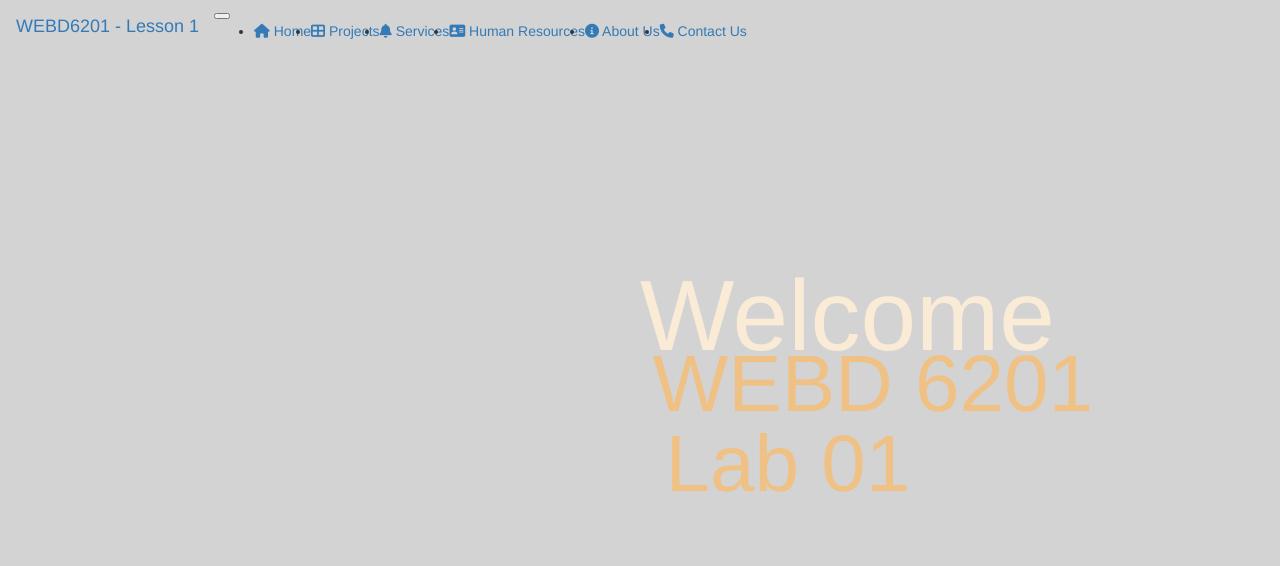
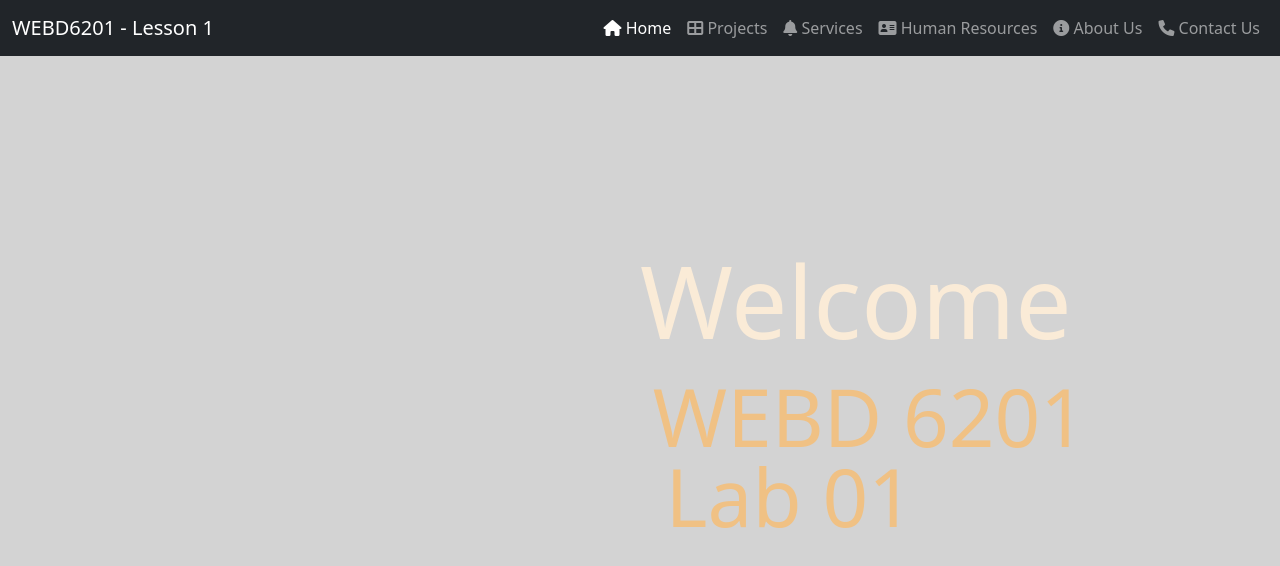
Before and after one commit to SonadiK/SonadiK.github.io, a website: page index.html in a window 1280 px wide. Drawn offline with nearby package versions, Linux system fonts and the light colour scheme.

Commit message:
deleted new script and css links

```diff
--- a/index.html
+++ b/index.html
@@ -7,8 +7,7 @@
     <meta name="viewport" content="width=device-width, initial-scale=1.0">
     <title>Home</title>
     <!-- CSS Section -->
-    <link href="https://maxcdn.bootstrapcdn.com/bootstrap/3.3.7/css/bootstrap.min.css" rel="stylesheet" type="text/css" />
-    <!-- <link rel="stylesheet" href="./node_modules/bootstrap/dist/css/bootstrap.min.css"> -->
+    <link rel="stylesheet" href="./node_modules/bootstrap/dist/css/bootstrap.min.css">
     <link rel="stylesheet" href="./node_modules/@fortawesome/fontawesome-free/css/all.min.css">
     <link rel="stylesheet" href="./Content/app.css">
 
@@ -53,8 +52,7 @@
 
     <!-- Scripting Section -->
     <script src="./node_modules/jquery/dist/jquery.min.js"></script>
-    <script src="https://maxcdn.bootstrapcdn.com/bootstrap/3.3.7/js/bootstrap.min.js"></script>
-    <!-- <script src="./node_modules/bootstrap/dist/js/bootstrap.min.js"></script> -->
+    <script src="./node_modules/bootstrap/dist/js/bootstrap.min.js"></script>
     <script src="./Scripts/app.js"></script>
     <!-- Set the background Image -->
     <script>document.body.style.background = "lightgray url('images/bgImg3.jpg') no-repeat fixed center"</script>
```
